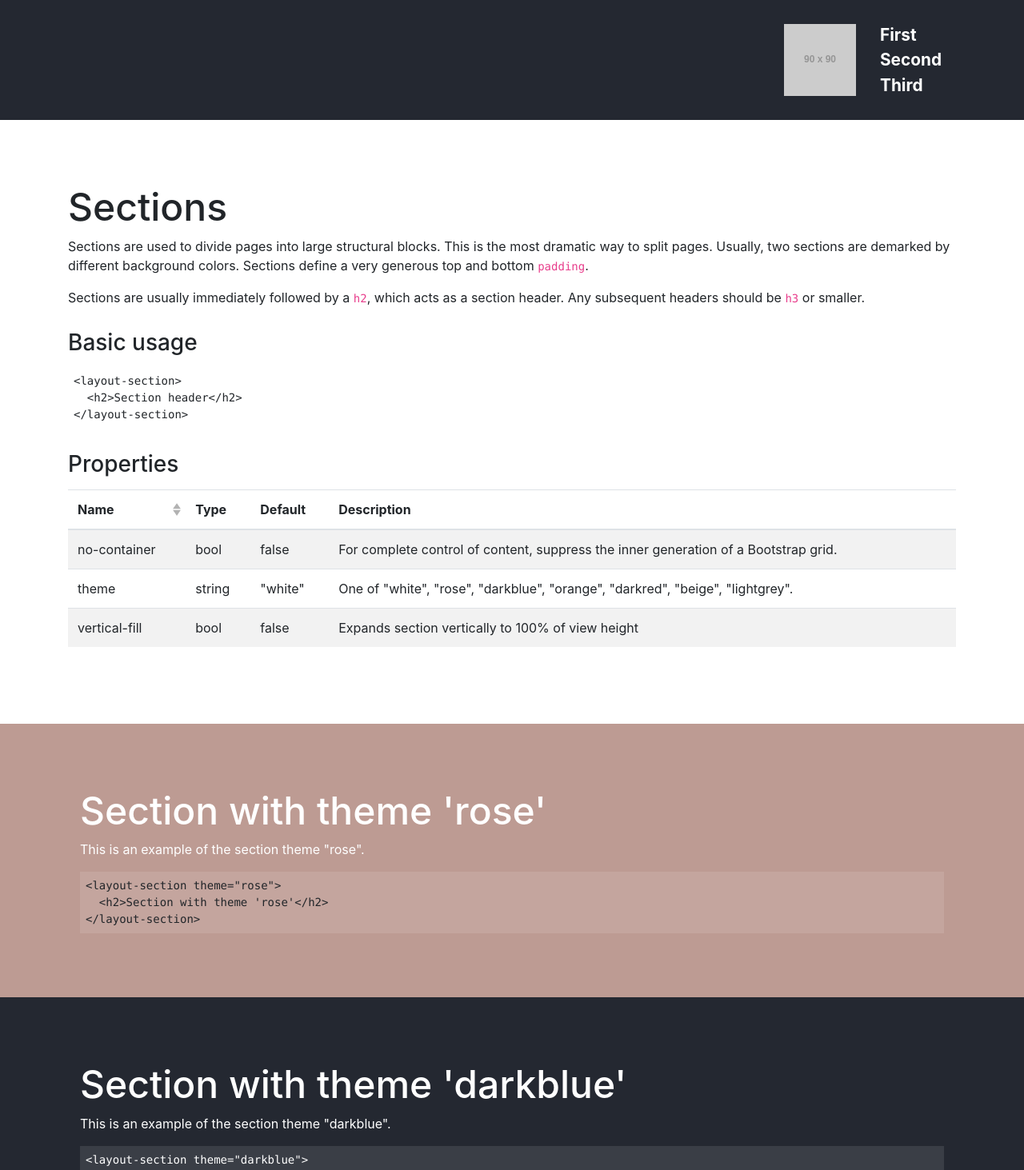
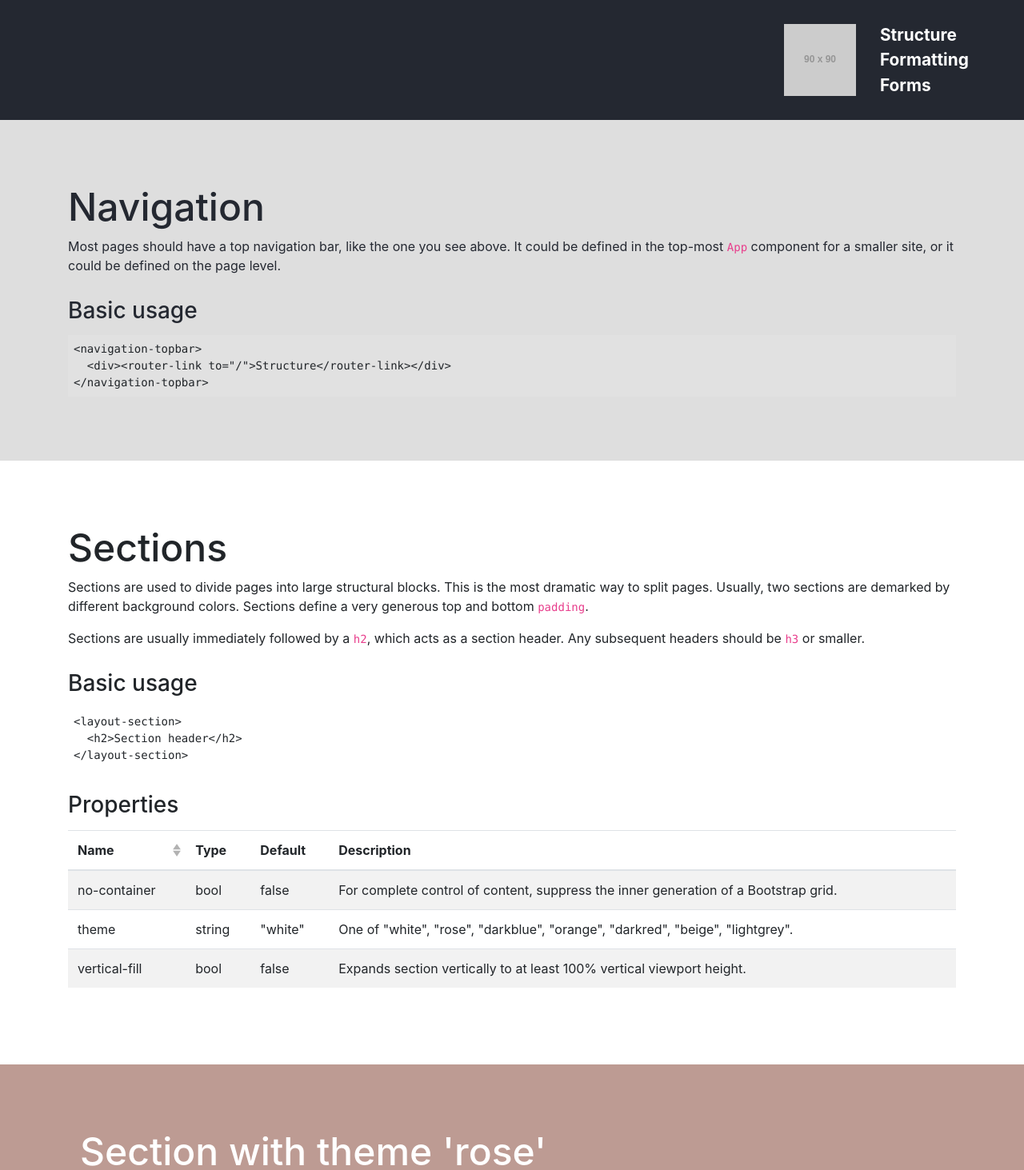
Before and after one commit to bitkompagniet/natmus.component-library, a Vue app in the folder source/: page /#/ in a window 1280 px wide. Shown: the top 1463 px of the page at 80% size. Built offline with nearby package versions, Linux system fonts and the light colour scheme.

Commit message:
Structure, formatting and forms pages

```diff
--- a/source/src/App.vue
+++ b/source/src/App.vue
@@ -1,6 +1,10 @@
 <template>
   <div id="app">
-    <navigation-topbar />
+    <navigation-topbar>
+      <div><router-link to="/">Structure</router-link></div>
+      <div><router-link to="/">Formatting</router-link></div>
+      <div><router-link to="/">Forms</router-link></div>
+    </navigation-topbar>
     <router-view />
   </div>
 </template>
--- a/source/src/components/navigation/Topbar.vue
+++ b/source/src/components/navigation/Topbar.vue
@@ -5,9 +5,7 @@
             <div class="logo"><img src="https://via.placeholder.com/90" /></div>
             <div class="menu">
                 <nav class="nav">
-                    <div>First</div>
-                    <div>Second</div>
-                    <div>Third</div>
+                    <slot></slot>
                 </nav>
             </div>
         </div>
@@ -47,6 +45,10 @@ export default Vue.extend({
             flex-direction: column;
             font-weight: bold;
             font-size: 1.3em;
+
+            a {
+                color: $color-white;
+            }
         }
     }
 
--- a/source/src/router.ts
+++ b/source/src/router.ts
@@ -1,6 +1,6 @@
 import Vue from 'vue';
 import Router from 'vue-router';
-import Home from './views/Home.vue';
+import Structure from './views/Structure.vue';
 
 Vue.use(Router);
 
@@ -8,8 +8,8 @@ export default new Router({
   routes: [
     {
       path: '/',
-      name: 'home',
-      component: Home,
+      name: 'structure',
+      component: Structure,
     },
     {
       path: '/about',
--- a/source/src/views/Home.vue
+++ /dev/null
@@ -1,104 +0,0 @@
-<template>
-  <div class="home">
-    <layout-section>
-        <h2>Sections</h2>
-
-        <p>
-          Sections are used to divide pages into large structural blocks.
-          This is the most dramatic way to split pages. Usually, two sections are
-          demarked by different background colors. Sections define a very generous
-          top and bottom
-          <code>padding</code>.
-        </p>
-
-        <p>
-          Sections are usually immediately followed by a <code>h2</code>, which
-          acts as a section header. Any subsequent headers should be <code>h3</code> or
-          smaller.
-        </p>
-
-        <h3>Basic usage</h3>
-
-        <pre>
-&lt;layout-section&gt;
-  &lt;h2&gt;Section header&lt;/h2&gt;
-&lt;/layout-section&gt;
-</pre>
-
-        <h3>
-          Properties
-        </h3>
-
-        <b-table striped :fields="fields" :items="properties">
-          <template slot="name" slot-scope="data">
-            <code>{{ data.value }}</code>
-          </template>
-          <template slot="type" slot-scope="data">
-            <code>{{ data.value }}</code>
-          </template>
-        </b-table>
-
-    </layout-section>
-
-    <template v-for="color in sectionColors">
-      <layout-section :theme="color" :key="color">
-        <b-container>
-          <b-row>
-            <b-col>
-              <header-section>Section with theme '{{ color }}'</header-section>
-              <p>This is an example of the section theme "{{ color }}".</p>
-              <pre>
-&lt;layout-section theme="{{ color }}"&gt;
-  &lt;h2&gt;Section with theme '{{ color }}'&lt;/h2&gt;
-&lt;/layout-section&gt;
-</pre>
-            </b-col>
-          </b-row>
-        </b-container>
-      </layout-section>
-    </template>
-  </div>
-</template>
-
-<script>
-import Vue from 'vue';
-
-export default Vue.extend({
-  data: () => ({
-    sectionColors: [
-      'rose',
-      'darkblue',
-      'orange',
-      'darkred',
-      'beige',
-      'lightgrey',
-    ],
-    fields: [
-      { key: 'name', sortable: true },
-      { key: 'type' },
-      { key: 'default' },
-      { key: 'description' },
-    ],
-    properties: [
-      {
-        name: 'no-container',
-        type: 'bool',
-        default: 'false',
-        description: `For complete control of content, suppress the inner generation of a Bootstrap grid.`,
-      },
-      {
-        name: 'theme',
-        type: 'string',
-        default: '"white"',
-        description: 'One of "white", "rose", "darkblue", "orange", "darkred", "beige", "lightgrey".',
-      },
-      {
-        name: 'vertical-fill',
-        type: 'bool',
-        default: 'false',
-        description: 'Expands section vertically to 100% of view height',
-      },
-    ],
-  }),
-});
-</script>
--- /dev/null
+++ b/source/src/views/Structure.vue
@@ -0,0 +1,123 @@
+<template>
+  <div class="home">
+    <layout-section theme="lightgrey">
+      <h2>Navigation</h2>
+      <p>
+        Most pages should have a top navigation bar, like the one you see
+        above. It could be defined in the top-most <code>App</code> component
+        for a smaller site, or it could be defined on the page level.
+      </p>
+
+      <h3>Basic usage</h3>
+
+      <pre>
+&lt;navigation-topbar&gt;
+  &lt;div&gt;&lt;router-link to="/"&gt;Structure&lt;/router-link&gt;&lt;/div&gt;
+&lt;/navigation-topbar&gt;
+</pre>
+
+    </layout-section>
+
+    <layout-section>
+      <h2>Sections</h2>
+
+      <p>
+        Sections are used to divide pages into large structural blocks.
+        This is the most dramatic way to split pages. Usually, two sections are
+        demarked by different background colors. Sections define a very generous
+        top and bottom
+        <code>padding</code>.
+      </p>
+
+      <p>
+        Sections are usually immediately followed by a
+        <code>h2</code>, which
+        acts as a section header. Any subsequent headers should be
+        <code>h3</code> or
+        smaller.
+      </p>
+
+      <h3>Basic usage</h3>
+
+      <pre>
+&lt;layout-section&gt;
+  &lt;h2&gt;Section header&lt;/h2&gt;
+&lt;/layout-section&gt;
+</pre>
+
+      <h3>Properties</h3>
+
+      <b-table striped :fields="fields" :items="properties">
+        <template slot="name" slot-scope="data">
+          <code>{{ data.value }}</code>
+        </template>
+        <template slot="type" slot-scope="data">
+          <code>{{ data.value }}</code>
+        </template>
+      </b-table>
+    </layout-section>
+
+    <template v-for="color in sectionColors">
+      <layout-section :theme="color" :key="color">
+        <b-container>
+          <b-row>
+            <b-col>
+              <header-section>Section with theme '{{ color }}'</header-section>
+              <p>This is an example of the section theme "{{ color }}".</p>
+              <pre>
+&lt;layout-section theme="{{ color }}"&gt;
+  &lt;h2&gt;Section with theme '{{ color }}'&lt;/h2&gt;
+&lt;/layout-section&gt;
+</pre>
+            </b-col>
+          </b-row>
+        </b-container>
+      </layout-section>
+    </template>
+  </div>
+</template>
+
+<script>
+import Vue from "vue";
+
+export default Vue.extend({
+  data: () => ({
+    sectionColors: [
+      "rose",
+      "darkblue",
+      "orange",
+      "darkred",
+      "beige",
+      "lightgrey"
+    ],
+    fields: [
+      { key: "name", sortable: true },
+      { key: "type" },
+      { key: "default" },
+      { key: "description" }
+    ],
+    properties: [
+      {
+        name: "no-container",
+        type: "bool",
+        default: "false",
+        description: `For complete control of content, suppress the inner generation of a Bootstrap grid.`
+      },
+      {
+        name: "theme",
+        type: "string",
+        default: '"white"',
+        description:
+          'One of "white", "rose", "darkblue", "orange", "darkred", "beige", "lightgrey".'
+      },
+      {
+        name: 'vertical-fill',
+        type: 'bool',
+        default: 'false',
+        description:
+          'Expands section vertically to at least 100% vertical viewport height.',
+      },
+    ],
+  }),
+});
+</script>
```
